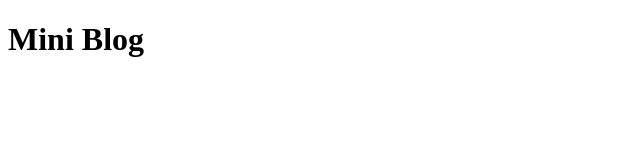
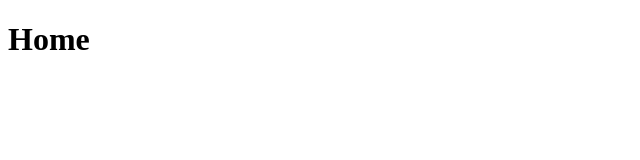
Before and after one commit to Mateusinbessa/projeto-miniblog, a React (Vite) app: page / in a window 1280 px wide. Shown: the top 160 px of the page, without its empty margins (0-640 px from the left). Built offline with nearby package versions, Linux system fonts and the light colour scheme.

Commit message:
Configurando o ReactRouter

```diff
--- a/src/App.jsx
+++ b/src/App.jsx
@@ -1,12 +1,27 @@
+//CSS
+import './App.css'
+
+//Imports
 import { useState } from 'react'
-import './App.css'
+import {BrowserRouter, Routes, Route, Navigate} from "react-router-dom"
+
+//Pages
+import Home from './pages/Home/Home'
+import About from './pages/About/About'
 
 function App() {
   const [count, setCount] = useState(0)
 
   return (
     <>
-      <h1>Mini Blog</h1>
+      <BrowserRouter>
+        <div className="container">
+          <Routes>
+            <Route path='/' element={<Home />} />
+            <Route path='/about' element={<About />} />
+          </Routes>
+        </div>
+      </BrowserRouter>
     </>
   )
 }
--- /dev/null
+++ b/src/pages/About/About.jsx
@@ -0,0 +1,12 @@
+//CSS
+import styles from "./About.module.css"
+
+const About = () => {
+  return (
+    <div>
+        <h1>About</h1>
+    </div>
+  )
+}
+
+export default About
--- /dev/null
+++ b/src/pages/Home/Home.jsx
@@ -0,0 +1,12 @@
+//CSS
+import styles from "./Home.module.css"
+
+const Home = () => {
+  return (
+    <div>
+        <h1>Home</h1>
+    </div>
+  )
+}
+
+export default Home
```
Also changed, not shown: src/firebase/config.js (renamed from firebase/config.js), src/pages/About/About.module.css (added), src/pages/Home/Home.module.css (added).
